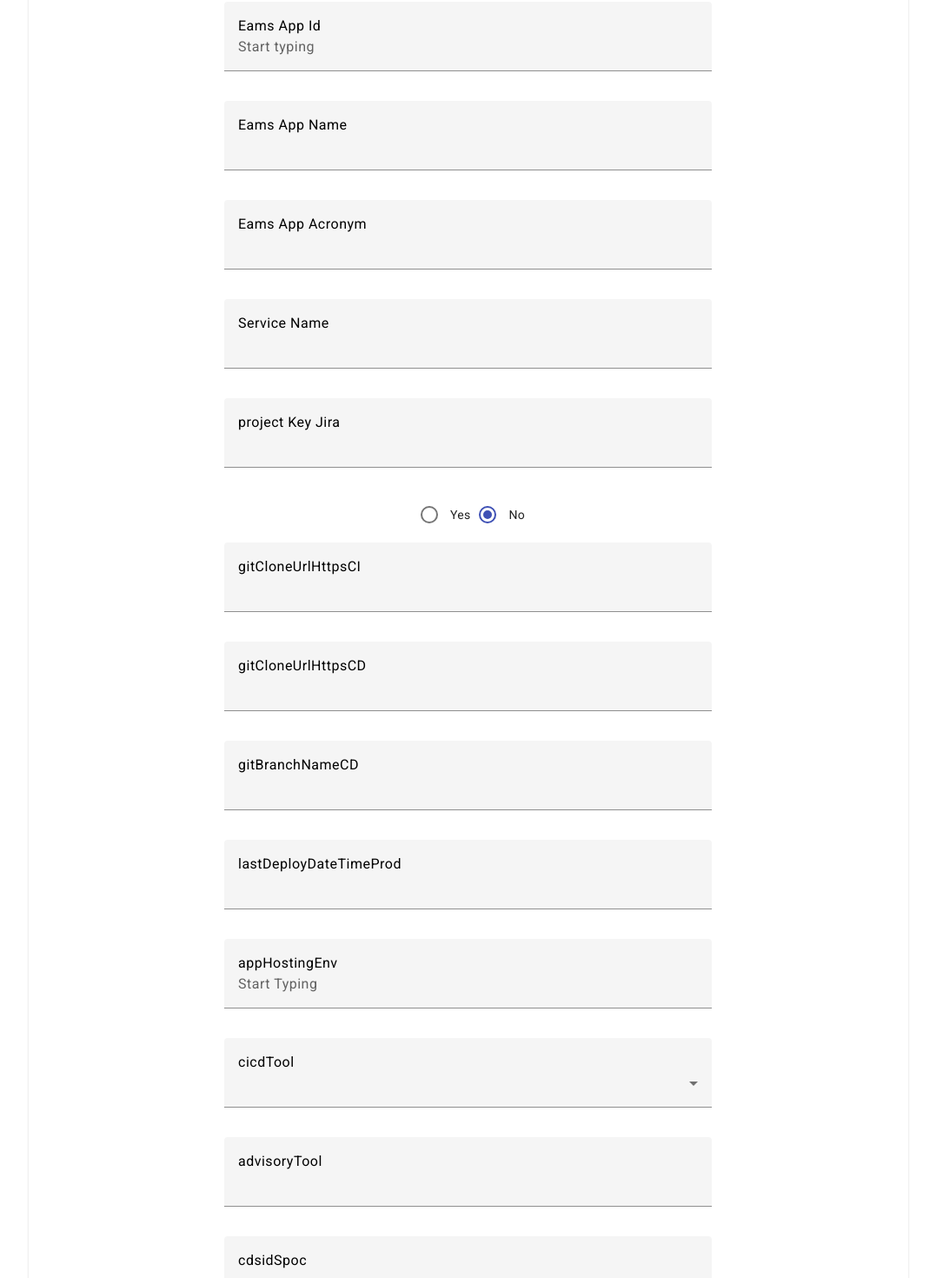
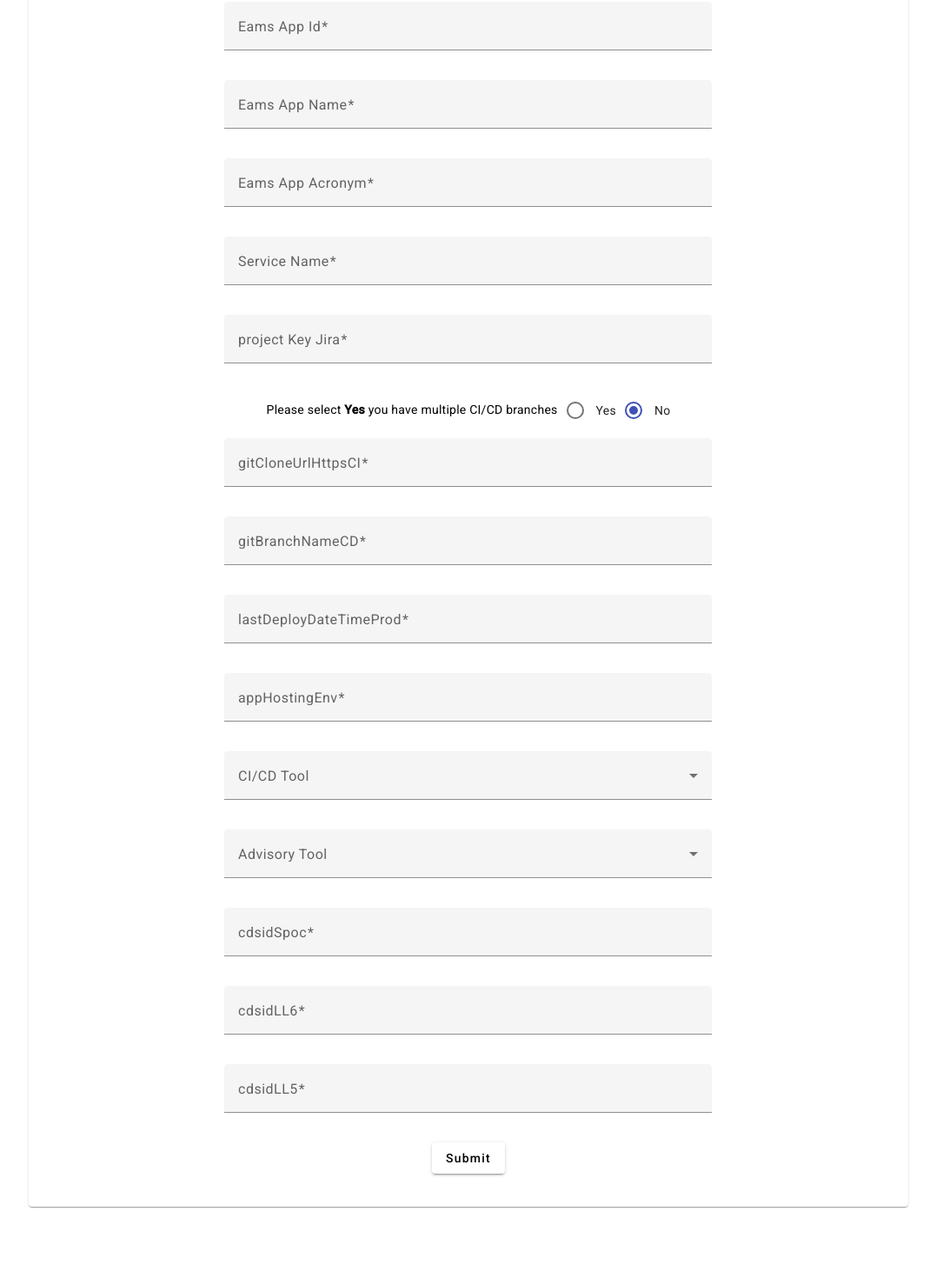
Before and after one commit to Nsg2057/DORA-Onboarding, an Angular app: page / in a window 1280 px wide. Shown: the part 120-1590 px from the top of the page at 87% size, without its empty margins (101-1178 px from the left). After the commit the page ends 1516 px from the top, so only its background shows below. Built offline with nearby package versions, Linux system fonts and the light colour scheme.

Commit message:
Added  validation

```diff
--- a/src/app/onboarding/Onboarding.ts
+++ b/src/app/onboarding/Onboarding.ts
@@ -1,4 +1,4 @@
-import {FormControl, ɵValue} from "@angular/forms";
+import {FormControl, FormGroup, ɵFormGroupValue, ɵTypedOrUntyped, ɵValue} from "@angular/forms";
 
 export class Onboarding {
   constructor(
@@ -9,10 +9,10 @@ export class Onboarding {
     public projectKeyJira: ɵValue<FormControl<string | null>> | undefined,
     public gitCloneUrlHttpsCI: ɵValue<FormControl<string | null>> | undefined,
     public gitCloneUrlHttpsCD: ɵValue<FormControl<string | null>> | undefined,
-    public gitBranchNameCD: ɵValue<FormControl<string | null>> | undefined,
+    public gitBranchNameCD: string | null,
     public lastDeployDateTimeProd: ɵValue<FormControl<string | null>> | undefined,
     public appHostingEnv: ɵValue<FormControl<string | null>> | undefined,
-    public cicdTool: ɵValue<FormControl<string | null>> | undefined,
+    public cicdTool: ɵTypedOrUntyped<string, ɵFormGroupValue<string>, any>,
     public advisoryTool: ɵValue<FormControl<string | null>> | undefined,
     public cdsidSpoc: ɵValue<FormControl<string | null>> | undefined,
     public cdsidLL6: ɵValue<FormControl<string | null>> | undefined,
--- a/src/app/onboarding/onboarding.component.html
+++ b/src/app/onboarding/onboarding.component.html
@@ -1,13 +1,10 @@
-
 <div class="outer">
-  <mat-card class="inner" >
+  <mat-card class="inner">
     <form [formGroup]="OnboardingForm">
       <p>
         <mat-form-field class="onboarding-form-fields">
-          <label for="eamsAppId">Eams App Id</label>
+          <mat-label>Eams App Id</mat-label>
           <input type="text"
-                 placeholder="Start typing"
-                 aria-label="Number"
                  matInput
                  formControlName="eamsAppIdFormControl"
                  [matAutocomplete]="autoEamsAppId" id="eamsAppId">
@@ -20,10 +17,9 @@
       </p>
       <p>
         <mat-form-field class="onboarding-form-fields">
-          <label for="eamsAppName">Eams App Name</label>
+          <mat-label>Eams App Name</mat-label>
           <input type="text"
                  matInput
-                 formControlName="eamsAppNameFormControl"
                  formControlName="eamsAppNameFormControl"
                  [matAutocomplete]="autoEamsAppName" id="eamsAppName">
           <mat-autocomplete #autoEamsAppName="matAutocomplete">
@@ -35,7 +31,7 @@
       </p>
       <p>
         <mat-form-field class="onboarding-form-fields">
-          <label for="eamsAppAcronym">Eams App Acronym</label>
+          <mat-label>Eams App Acronym</mat-label>
           <input type="text"
                  matInput
                  formControlName="eamsAppAcronymsFormControl"
@@ -49,36 +45,37 @@
       </p>
       <p>
         <mat-form-field class="onboarding-form-fields">
-          <label for="serviceName"> Service Name</label>
+          <mat-label> Service Name</mat-label>
           <input type="text" matInput id="serviceName" formControlName="serviceNameControl">
         </mat-form-field>
       </p>
       <p>
         <mat-form-field class="onboarding-form-fields">
-          <label for="projectKeyJira">project Key Jira</label>
+          <mat-label>project Key Jira</mat-label>
           <input type="text" matInput id="projectKeyJira" formControlName="jiraIdControl">
         </mat-form-field>
       </p>
       <p>
-          <mat-radio-group aria-label="Do you have multiple CI/CD branches?"
-                           (change)="ciCdBranches($event)" formControlName="radioButtonControl">
-                          <mat-radio-button [value]="true" color="primary">Yes</mat-radio-button>
-                          <mat-radio-button [value]="false" color="primary">No</mat-radio-button>
-          </mat-radio-group>
+        <mat-label>Please select <b>Yes</b> you have multiple CI/CD branches</mat-label>
+        <mat-radio-group (change)="ciCdBranches($event.value)" formControlName="radioButtonControl"
+                         id="cicdBranchControl">
+          <mat-radio-button [value]="true" color="primary">Yes</mat-radio-button>
+          <mat-radio-button [value]="false" color="primary">No</mat-radio-button>
+        </mat-radio-group>
       </p>
       <!--should get repo owner name, repo name, url-->
       <!--Store multiple values -->
       <!--In case you have separate CI/CD branches, ask for github CD branch URL, and CI URL otherwise get one value and store it-->
       <p>
         <mat-form-field class="onboarding-form-fields">
-          <label for="gitCloneUrlHttpsCI">gitCloneUrlHttpsCI</label>
+          <mat-label>gitCloneUrlHttpsCI</mat-label>
           <input type="text" matInput id="gitCloneUrlHttpsCI" formControlName="gitCloneUrlCIControl">
         </mat-form-field>
       </p>
       <p>
 
-        <mat-form-field class="onboarding-form-fields">
-          <label for="gitCloneUrlHttpsCD">gitCloneUrlHttpsCD</label>
+        <mat-form-field class="onboarding-form-fields" *ngIf="OnboardingForm.get('radioButtonControl')?.value == true">
+          <mat-label>gitCloneUrlHttpsCD</mat-label>
           <input type="text" matInput id="gitCloneUrlHttpsCD" formControlName="gitCloneUrlCDControl">
         </mat-form-field>
       </p>
@@ -86,7 +83,7 @@
       <!--should be able to add multiple values at once-->
       <p>
         <mat-form-field class="onboarding-form-fields">
-          <label for="gitBranchNameCD">gitBranchNameCD</label>
+          <mat-label>gitBranchNameCD</mat-label>
           <input type="text" matInput id="gitBranchNameCD" formControlName="gitBranchNameCDControl">
         </mat-form-field>
       </p>
@@ -94,14 +91,14 @@
 
       <p>
         <mat-form-field class="onboarding-form-fields">
-          <label for="lastDeployDateTimeProd">lastDeployDateTimeProd</label>
+          <mat-label>lastDeployDateTimeProd</mat-label>
           <input type="text" matInput id="lastDeployDateTimeProd" formControlName="deploymentDateControl">
         </mat-form-field>
       </p>
       <!--Autocomplete-->
       <p>
         <mat-form-field class="onboarding-form-fields">
-          <label for="appHostingEnv">appHostingEnv</label>
+          <mat-label>appHostingEnv</mat-label>
           <input type="text" id="appHostingEnv"
                  class="form-control"
                  placeholder="Start Typing"
@@ -119,34 +116,57 @@
       <!--should be checkbox-->
       <p>
         <mat-form-field class="onboarding-form-fields">
-          <label for="ciCdTool">cicdTool</label>
+          <mat-label>CI/CD Tool</mat-label>
           <mat-select multiple id="ciCdTool">
+            <mat-form-field class="example-full-width">
+              <input matInput #cicdTool>
+            </mat-form-field>
+            <button (click)="addCICDTool(cicdTool.value); cicdTool.value=''">
+              Submit
+            </button>
             <mat-option *ngFor="let tool of cicdTools" [value]="tool">{{tool}}</mat-option>
+
           </mat-select>
         </mat-form-field>
       </p>
+
       <!--drop box with other option to add custom-->
       <p>
         <mat-form-field class="onboarding-form-fields">
-          <label for="advisoryTool">advisoryTool</label>
-          <input type="text" matInput id="advisoryTool" formControlName="advisoryToolControl">
+          <mat-label>Advisory Tool</mat-label>
+          <mat-select multiple id="advisoryTool">
+            <mat-form-field class="example-full-width">
+              <input matInput #advisoryTool>
+            </mat-form-field>
+            <button (click)="addAdvisoryTool(advisoryTool.value); advisoryTool.value=''">
+              Submit
+            </button>
+            <mat-option *ngFor="let tool of advisoryTools" [value]="tool">{{tool}}</mat-option>
+
+          </mat-select>
         </mat-form-field>
       </p>
+      <!--      <p>-->
+      <!--        <mat-form-field class="onboarding-form-fields">-->
+      <!--          <mat-label>advisoryTool</mat-label>-->
+      <!--          <input type="text" matInput id="advisoryTool" formControlName="advisoryToolControl">-->
+      <!--        </mat-form-field>-->
+      <!--      </p>-->
       <p>
         <mat-form-field>
-          <label for="cdsidSpoc">cdsidSpoc</label>
+          <mat-label>cdsidSpoc</mat-label>
           <input type="text" matInput id="cdsidSpoc" formControlName="cdsidSpocControl">
         </mat-form-field>
       </p>
       <p>
         <mat-form-field>
-          <label for="cdsidLL6">cdsidLL6</label>
+          <mat-label>cdsidLL6</mat-label>
           <input type="text" matInput id="cdsidLL6" formControlName="cdsidLL6Control">
         </mat-form-field>
       </p>
       <p>
         <mat-form-field>
-          <label for="cdsidLL5">cdsidLL5</label>
+          <mat-label>cdsidLL5</mat-label>
           <input type="text" matInput id="cdsidLL5" formControlName="cdsidLL5Control">
         </mat-form-field>
       </p>
--- a/src/app/onboarding/onboarding.component.ts
+++ b/src/app/onboarding/onboarding.component.ts
@@ -2,8 +2,8 @@ import {Component, OnInit} from '@angular/core';
 import {CsvService} from "../csv.service";
 import {FormBuilder, FormControl, FormGroup, Validators} from "@angular/forms";
 import {map, Observable, startWith} from "rxjs";
+import {Onboarding} from "./Onboarding";
 import {MatRadioChange} from "@angular/material/radio";
-import {Onboarding} from "./Onboarding";
 
 
 @Component({
@@ -30,7 +30,8 @@ export class OnboardingComponent implements OnInit {
     cdsidSpocControl: new FormControl(''),
     cdsidLL6Control: new FormControl(''),
     cdsidLL5Control: new FormControl(''),
-    radioButtonControl: new FormControl(false)
+    radioButtonControl: new FormControl(false),
+    multiValueControl: new FormControl('')
 
   });
 
@@ -52,8 +53,11 @@ export class OnboardingComponent implements OnInit {
 
   cicdTools: string[] = [];
 
+ advisoryTools: string[] = [];
+
   constructor(private csvService: CsvService, private fb: FormBuilder) {
     this.generateUuid();
+
   }
 
   ngOnInit() {
@@ -63,7 +67,10 @@ export class OnboardingComponent implements OnInit {
     this.autoCompleteEamsAppNames();
     this.autoCompleteEamsAppAcronyms();
     this.autoCompleteAppHostingEnvs();
-    // this.validateForm();
+    Object.keys(this.OnboardingForm.controls).forEach(controlName => {
+      this.OnboardingForm.get(controlName)?.setValidators(Validators.required);
+      this.OnboardingForm.get(controlName)?.updateValueAndValidity();
+    });
   }
 
   //Gettting EamsAppIds when user starts typing
@@ -125,8 +132,6 @@ export class OnboardingComponent implements OnInit {
   }
 
   //Loading CSV Data and Converting it to JSON and reading JSON values and adding them to required variables for autocompletion
-
-
   async loadCsvData(): Promise<any> {
     const csvFilePath = 'assets/Data.csv';
 
@@ -139,6 +144,7 @@ export class OnboardingComponent implements OnInit {
         this.eamsAppAcronyms = this.json.map((entry) => entry.eamsAppAcronym);
         this.appHostingEnvs = this.json.map((entry) => entry.appHostingEnv);
         this.cicdTools = this.json.map((entry) => entry.cicdTool);
+        this.advisoryTools = this.json.map((entry) => entry.advisoryTool);
 
         console.log('eamsAppIds:', this.eamsAppIds);
         console.log('eamsAppName', this.eamsAppNames);
@@ -150,34 +156,47 @@ export class OnboardingComponent implements OnInit {
 
   }
 
-  ciCdBranches($event: MatRadioChange) {
-
-  }
-
   onSubmit() {
     // Get values from the form controls
-    const formValues = this.OnboardingForm.value;
+    const formValues = this.OnboardingForm.controls;
 
     // Create an instance of the Onboarding class
     const onboardingData = new Onboarding(
-      formValues.eamsAppIdFormControl,
-      formValues.eamsAppNameFormControl,
-      formValues.eamsAppAcronymsFormControl,
-      formValues.serviceNameControl,
-      formValues.jiraIdControl,
-      formValues.gitCloneUrlCIControl,
-      formValues.gitCloneUrlCDControl,
-      formValues.gitBranchNameCDControl,
-      formValues.deploymentDateControl,
-      formValues.appHostingEnvFormControl,
-      formValues.cicdToolControl,
-      formValues.advisoryToolControl,
-      formValues.cdsidSpocControl,
-      formValues.cdsidLL6Control,
-      formValues.cdsidLL5Control
+      formValues.eamsAppIdFormControl.value,
+      formValues.eamsAppNameFormControl.value,
+      formValues.eamsAppAcronymsFormControl.value,
+      formValues.serviceNameControl.value,
+      formValues.jiraIdControl.value,
+      formValues.gitCloneUrlCIControl.value,
+      formValues.gitCloneUrlCDControl.value,
+      formValues.gitBranchNameCDControl.value,
+      formValues.deploymentDateControl.value,
+      formValues.appHostingEnvFormControl.value,
+      formValues.cicdToolControl.value,
+      formValues.advisoryToolControl.value,
+      formValues.cdsidSpocControl.value,
+      formValues.cdsidLL6Control.value,
+      formValues.cdsidLL5Control.value,
+
     );
 
-    // Now you can use the 'onboardingData' object as needed
+    // Now you can use the 'onboardingData' object as neede
     console.log(onboardingData);
   }
+
+  ciCdBranches($event: MatRadioChange){
+
+  }
+  addCICDTool (newValue: string): void {
+    newValue = newValue.trim();
+    if(!newValue) {return;}
+    this.cicdTools.push(newValue);
+  }
+  addAdvisoryTool (newValue: string): void {
+    newValue = newValue.trim();
+    if(!newValue) {return;}
+    this.advisoryTools.push(newValue);
+  }
+
+
 }
```
